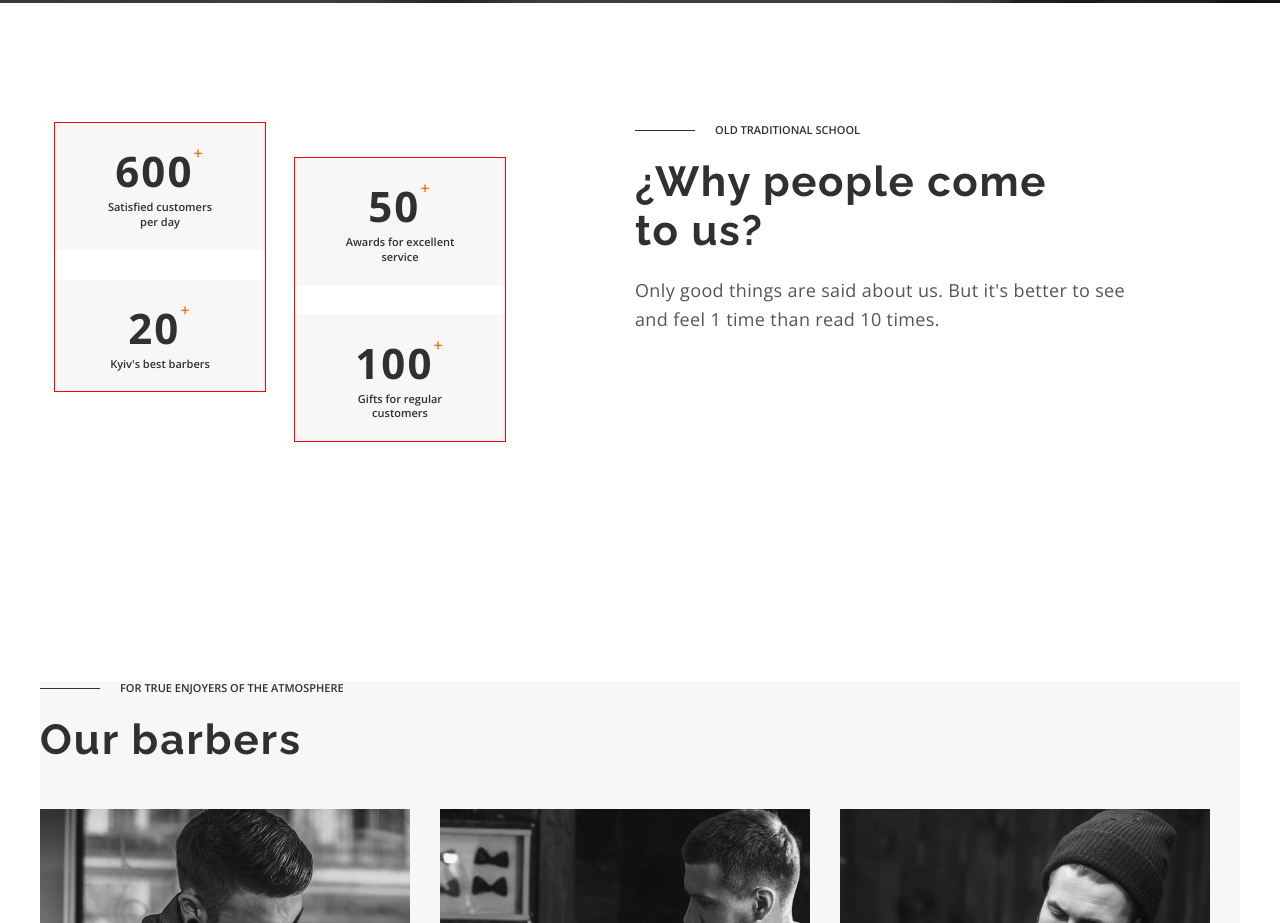
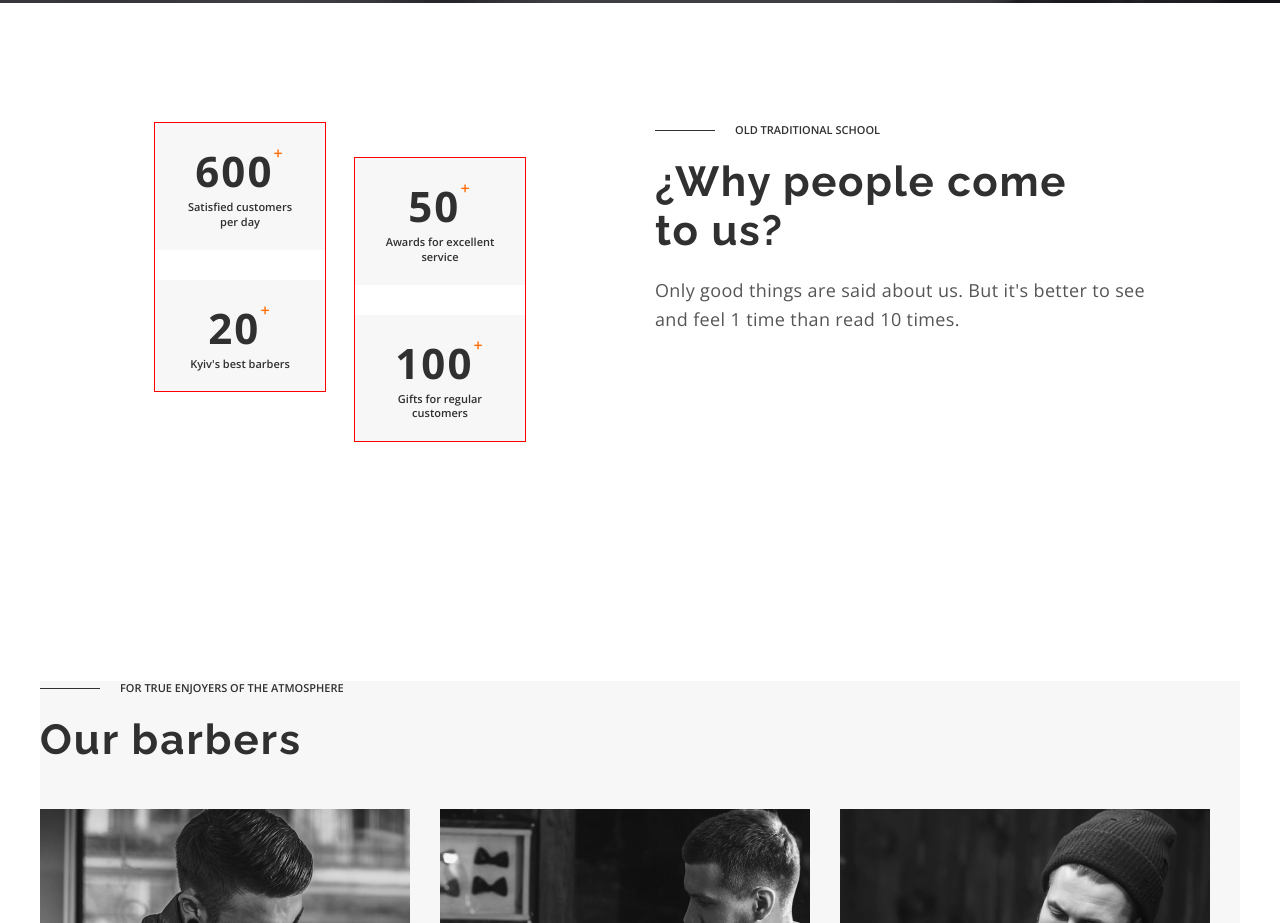
Before and after one commit to VitaliiPshenychniy/barbershop, a plain HTML site: page index.html in a window 1280 px wide. Shown: the part 2040-2963 px from the top of the page. Drawn offline with nearby package versions, Linux system fonts and the light colour scheme.

Commit message:
Mobile fixed

```diff
--- a/css/styles.css
+++ b/css/styles.css
@@ -808,6 +808,10 @@ ul {
   margin-left: 30px;
 }
 
+.statistic-wrapper li {
+  width: 100%;
+}
+
 .statistic-list {
   display: flex;
   flex-direction: column;
@@ -820,11 +824,9 @@ ul {
   display: flex;
   flex-direction: column;
   align-items: center;
-  padding-left: 35px;
-  padding-right: 35px;
   padding-top: 20px;
   padding-bottom: 20px;
-  flex-basis: calc(100% / 2 - 15px);
+
   background: #f7f7f7;
 }
 
@@ -853,6 +855,7 @@ ul {
   font-size: 11px;
   line-height: 1.36;
   text-align: center;
+  width: 122px;
   color: var(--color-about-main);
 }
 
@@ -873,6 +876,9 @@ ul {
   .statistic-item {
     padding-left: 44px;
     padding-right: 44px;
+  }
+
+  .statistic-wrapper li {
     width: 210px;
   }
 }
@@ -889,6 +895,11 @@ ul {
   .statistic-wrapper {
     margin-top: 0;
     margin-right: 130px;
+    margin-left: 100px;
+  }
+
+  .statistic-wrapper li {
+    width: 170px;
   }
 
   .statistic-description-wrapper {
```
Also changed, not shown: index.html (+1 -2 lines).
